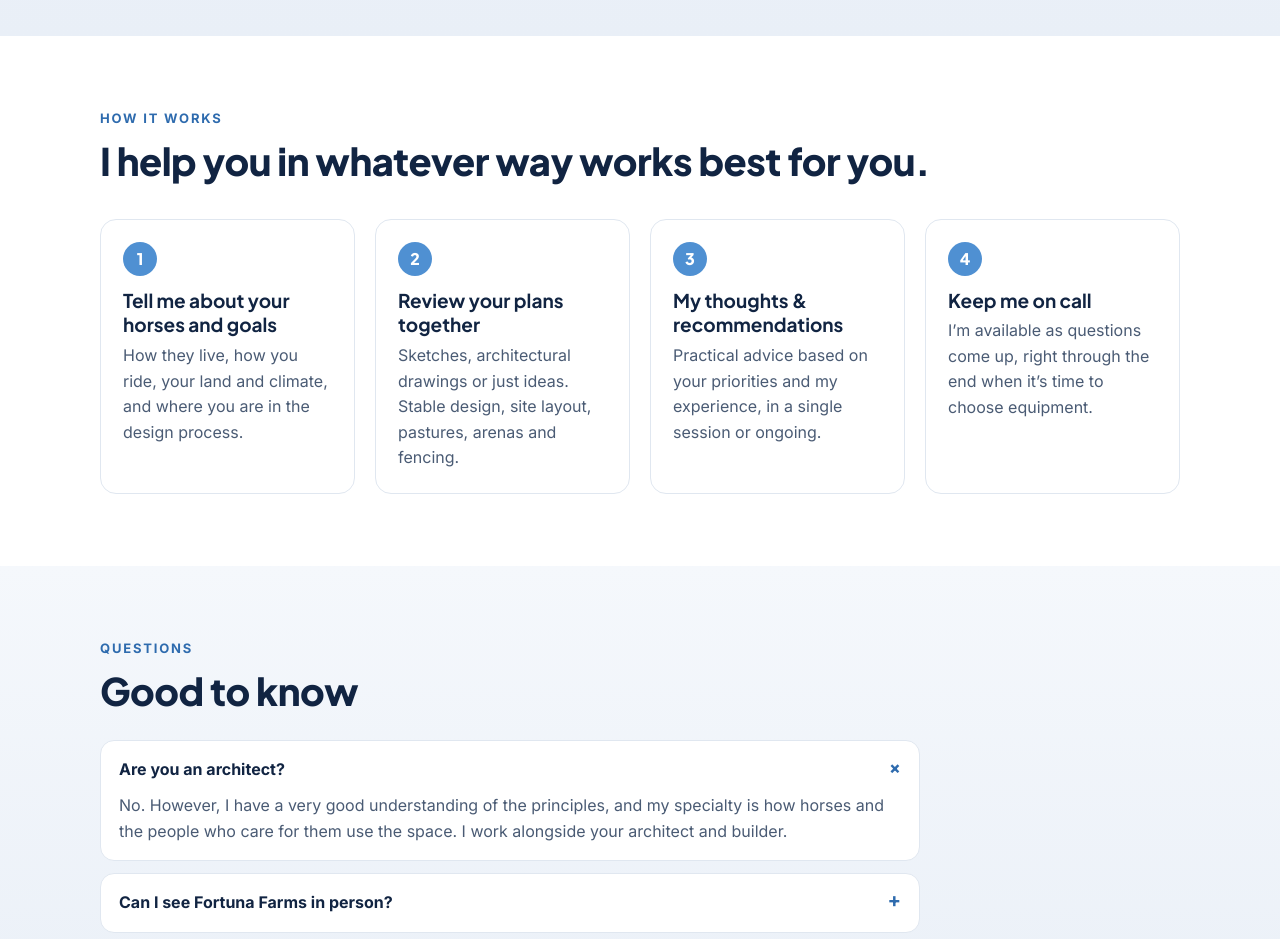
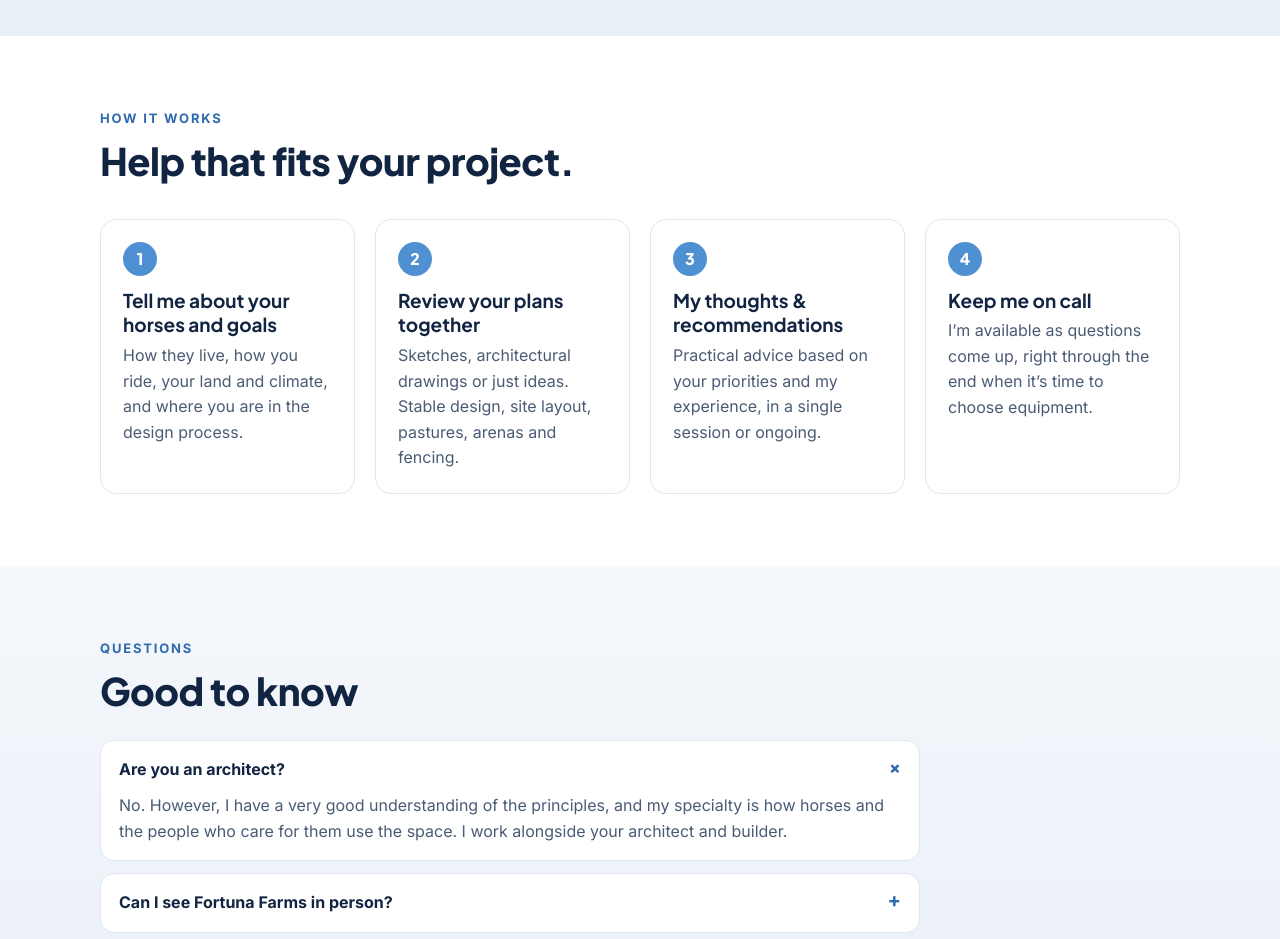
Before and after one commit to FortunaFarmsCO/fortunaequinedesign, a plain HTML site: page index.html in a window 1280 px wide. Shown: the part 4340-5279 px from the top of the page. Drawn offline with Linux system fonts and the light colour scheme.

Commit message:
Change How it works heading to "Help that fits your project."
Co-Authored-By: Claude Opus 5.5 <noreply@anthropic.com>
Claude-Session: https://claude.ai/code/session_01VQm2MW24JuatSb9HTFUfJk

```diff
--- a/index.html
+++ b/index.html
@@ -250,7 +250,7 @@ footer .wrap{display:flex;flex-wrap:wrap;gap:8px 20px;justify-content:space-betw
 
 <section><div class="wrap">
 <p class="kicker">How it works</p>
-<h2>I help you in whatever way works best for you.</h2>
+<h2>Help that fits your project.</h2>
 <div class="steps">
 <div class="step"><div class="n">1</div><h3>Tell me about your horses and goals</h3><p>How they live, how you ride, your land and climate, and where you are in the design process.</p></div>
 <div class="step"><div class="n">2</div><h3>Review your plans together</h3><p>Sketches, architectural drawings or just ideas. Stable design, site layout, pastures, arenas and fencing.</p></div>
```
